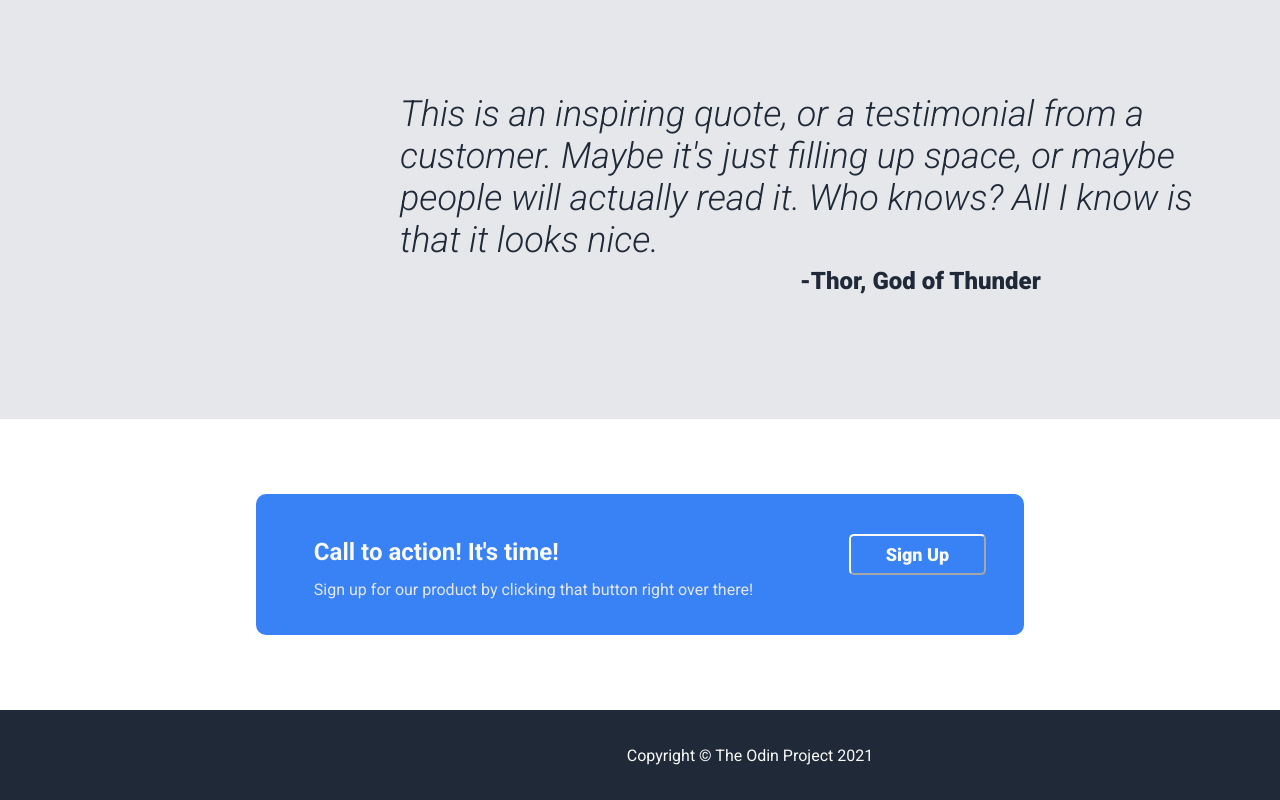
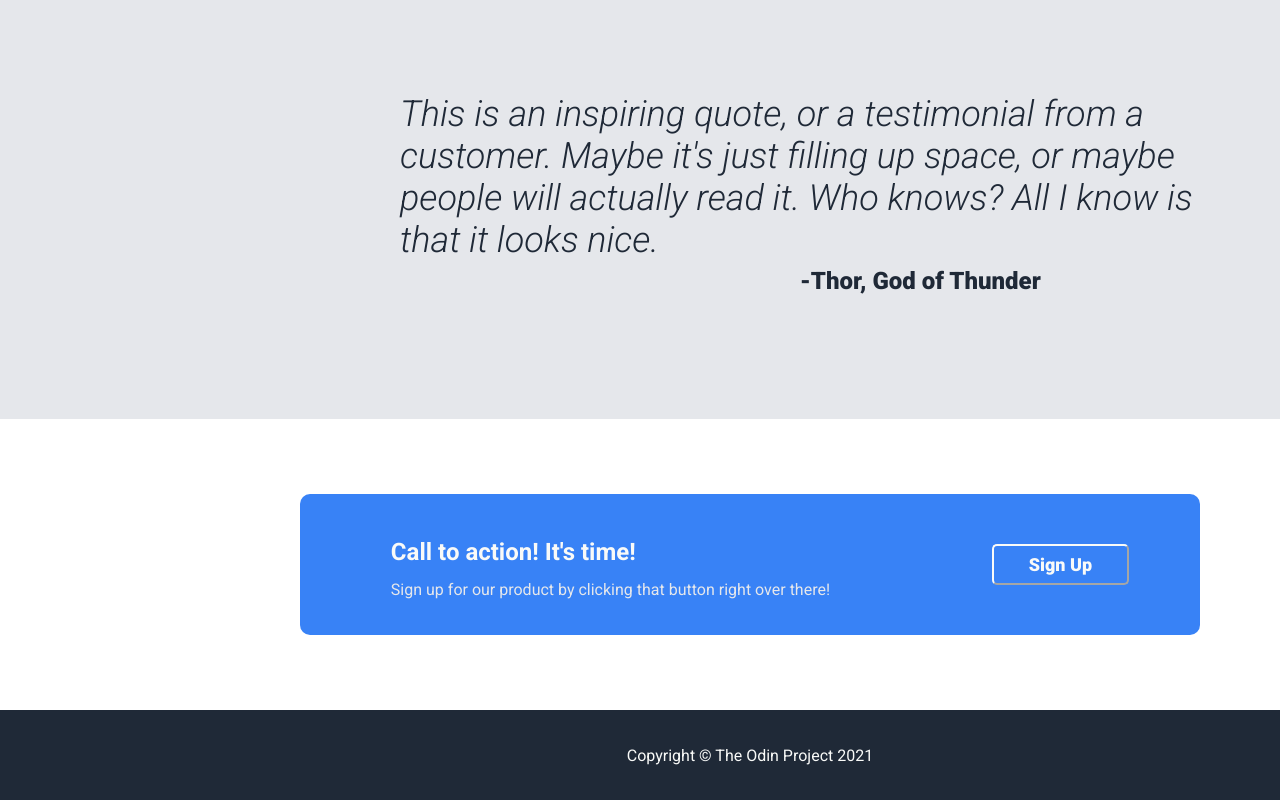
Before and after one commit to Prabh-Sekhar/CSS-Demo-Project, a plain HTML site: page index.html in a window 1280 px wide. Shown: the part 1094-1894 px from the top of the page. Drawn offline with Linux system fonts and the light colour scheme.

Commit message:
Add min-width for the sign up bar

```diff
--- a/style.css
+++ b/style.css
@@ -161,7 +161,7 @@ a {
 .sign-up-bar {
     display: flex;
     justify-content: center;
-    min-width: 1000px;
+    min-width: 1500px;
 }
 
 .sign-up-bar .sign-up{
@@ -172,8 +172,6 @@ a {
     margin: 75px;
     border-radius: 10px;
     width: 60%;
-    flex-wrap: wrap;
-    min-width: 500px;
 }
 
 .sign-up-text {
@@ -200,7 +198,6 @@ a {
     font-family: 'Roboto', sans-serif;
     font-size: 18px;
     font-weight: 900;
-    margin-bottom: 20px;
 }
 
 
```
